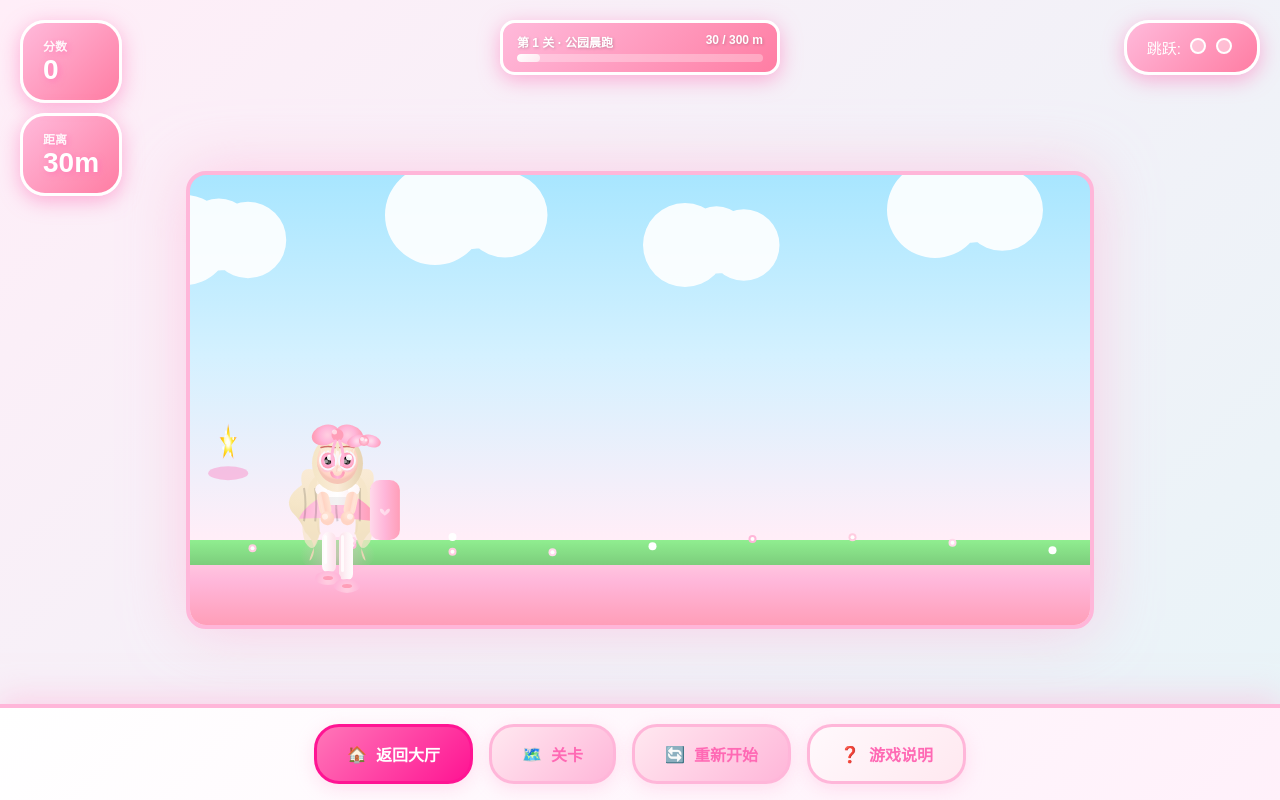
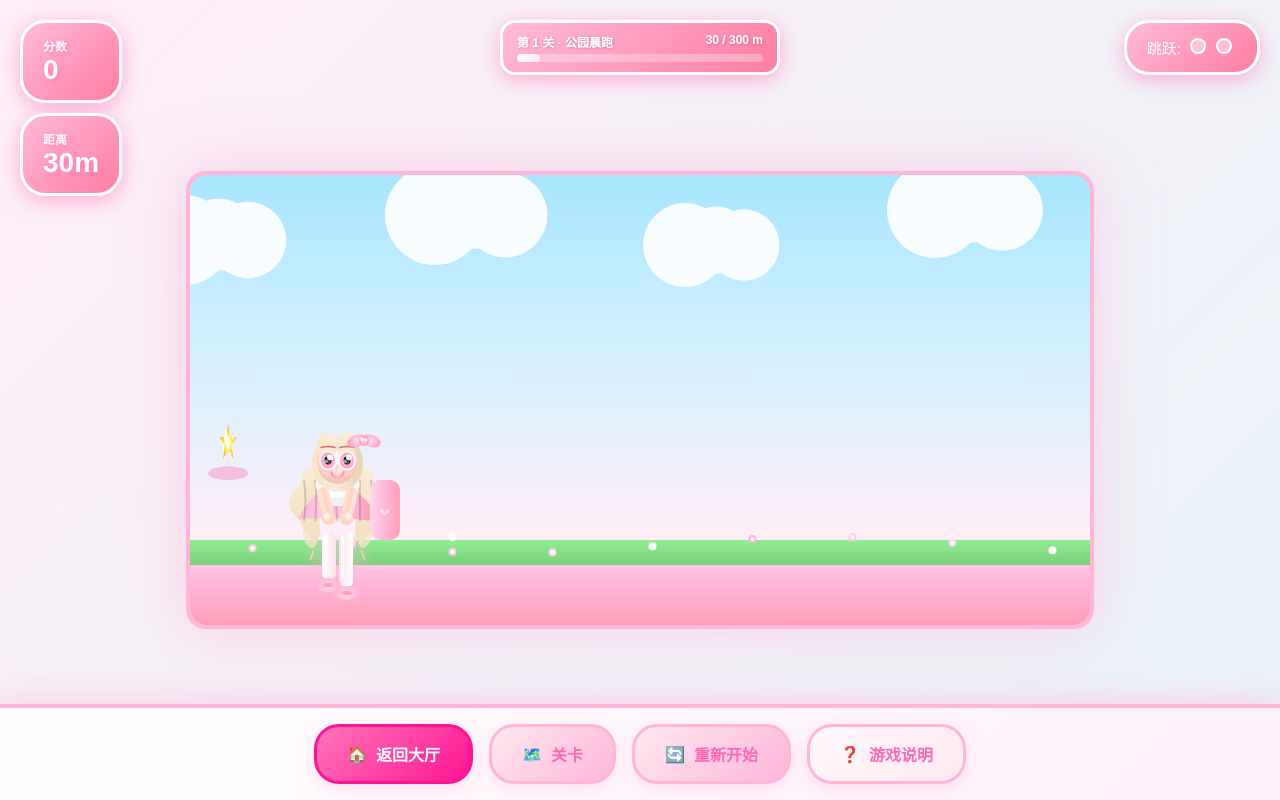
Before and after one commit to cmj123665/cmj, a website: page runner-game/index.html in a window 1280 px wide. Drawn offline with Linux system fonts and the light colour scheme.

Commit message:
跑酷冒险人物比例调整：拉长身体、去掉过于Q版的元素
- 脖子拉长（15→18px），位置上移
- 身体拉长（25→32px），位置上移
- 裙子拉长（32→40px），位置上移
- 手臂加长（32→38px）
- 腿部加长（45→52px）
- 去掉头顶大蝴蝶结，减少Q版萌系感
- 整体头身比更协调，更适合跑酷游戏风格

Co-Authored-By: Claude Opus 4.7 <noreply@anthropic.com>

```diff
--- a/runner-game/index.html
+++ b/runner-game/index.html
@@ -640,7 +640,7 @@
 
             // === 腿部 ===
             const legWidth = 14;
-            const legLength = 45;
+            const legLength = 52;
             const legOffset = Math.sin(player.legAngle) * 8;
 
             // 白色长袜（左腿）
@@ -721,8 +721,8 @@
             ctx.fill();
 
             // === 百褶裙 ===
-            const skirtY = y + 38;
-            const skirtLength = 32;
+            const skirtY = y + 30;
+            const skirtLength = 40;
             const skirtWidth = width + 12;
             const skirtX = x - 6;
 
@@ -758,10 +758,10 @@
             ctx.quadraticCurveTo(skirtX + skirtWidth/2, skirtY + skirtLength - 8, skirtX + skirtWidth/2 - 5, skirtY + skirtLength/2);
             ctx.fill();
 
-            // === 脖子（新增） ===
+            // === 脖子 ===
             const neckWidth = 16;
-            const neckHeight = 15;
-            const neckY = y + 16;
+            const neckHeight = 18;
+            const neckY = y + 12;
             const neckX = x + width/2 - neckWidth/2;
 
             const neckGradient = ctx.createLinearGradient(neckX, neckY, neckX + neckWidth, neckY);
@@ -781,8 +781,8 @@
             ctx.fill();
 
             // === 身体 ===
-            const bodyY = y + 30;
-            const bodyHeight = 25;
+            const bodyY = y + 24;
+            const bodyHeight = 32;
 
             const shirtGradient = ctx.createLinearGradient(x, bodyY, x + width, bodyY);
             shirtGradient.addColorStop(0, '#fef5f8');
@@ -835,7 +835,7 @@
 
             // === 手臂 ===
             const armWidth = 12;
-            const armLength = 32;
+            const armLength = 38;
             const armSwing = Math.sin(player.armAngle) * 25;
 
             // 左臂
@@ -1269,55 +1269,6 @@
                 ctx.ellipse(headX + headSize/2, headY + headSize/2 + 16, 3, 4, 0, 0, Math.PI * 2);
                 ctx.fill();
             }
-
-            // === 头顶大蝴蝶结 ===
-            const topBowX = headX + headSize/2;
-            const topBowY = headY + 2;
-
-            // 左半边
-            const topBowLeftGrad = ctx.createRadialGradient(topBowX - 10, topBowY, 1, topBowX - 10, topBowY, 14);
-            topBowLeftGrad.addColorStop(0, '#ffcce0');
-            topBowLeftGrad.addColorStop(0.5, '#ffb6d9');
-            topBowLeftGrad.addColorStop(1, '#ff9eb8');
-            ctx.fillStyle = topBowLeftGrad;
-            ctx.beginPath();
-            ctx.ellipse(topBowX - 12, topBowY, 14, 10, -0.3, 0, Math.PI * 2);
-            ctx.fill();
-
-            // 右半边
-            const topBowRightGrad = ctx.createRadialGradient(topBowX + 10, topBowY, 1, topBowX + 10, topBowY, 14);
-            topBowRightGrad.addColorStop(0, '#ffcce0');
-            topBowRightGrad.addColorStop(0.5, '#ffb6d9');
-            topBowRightGrad.addColorStop(1, '#ff9eb8');
-            ctx.fillStyle = topBowRightGrad;
-            ctx.beginPath();
-            ctx.ellipse(topBowX + 12, topBowY, 14, 10, 0.3, 0, Math.PI * 2);
-            ctx.fill();
-
-            // 中心
-            ctx.fillStyle = '#ff9eb8';
-            ctx.beginPath();
-            ctx.arc(topBowX, topBowY, 6, 0, Math.PI * 2);
-            ctx.fill();
-
-            // 高光
-            ctx.fillStyle = 'rgba(255, 255, 255, 0.6)';
-            ctx.beginPath();
-            ctx.arc(topBowX - 3, topBowY - 3, 2.5, 0, Math.PI * 2);
-            ctx.fill();
-
-            // 飘带
-            ctx.strokeStyle = '#ffb6d9';
-            ctx.lineWidth = 3;
-            ctx.lineCap = 'round';
-            ctx.beginPath();
-            ctx.moveTo(topBowX - 2, topBowY + 6);
-            ctx.quadraticCurveTo(topBowX - 8, topBowY + 20, topBowX - 4, topBowY + 30);
-            ctx.stroke();
-            ctx.beginPath();
-            ctx.moveTo(topBowX + 2, topBowY + 6);
-            ctx.quadraticCurveTo(topBowX + 8, topBowY + 20, topBowX + 4, topBowY + 30);
-            ctx.stroke();
 
             // === 右侧小蝴蝶结发饰 ===
             const bowX = headX + headSize + 4;
```
